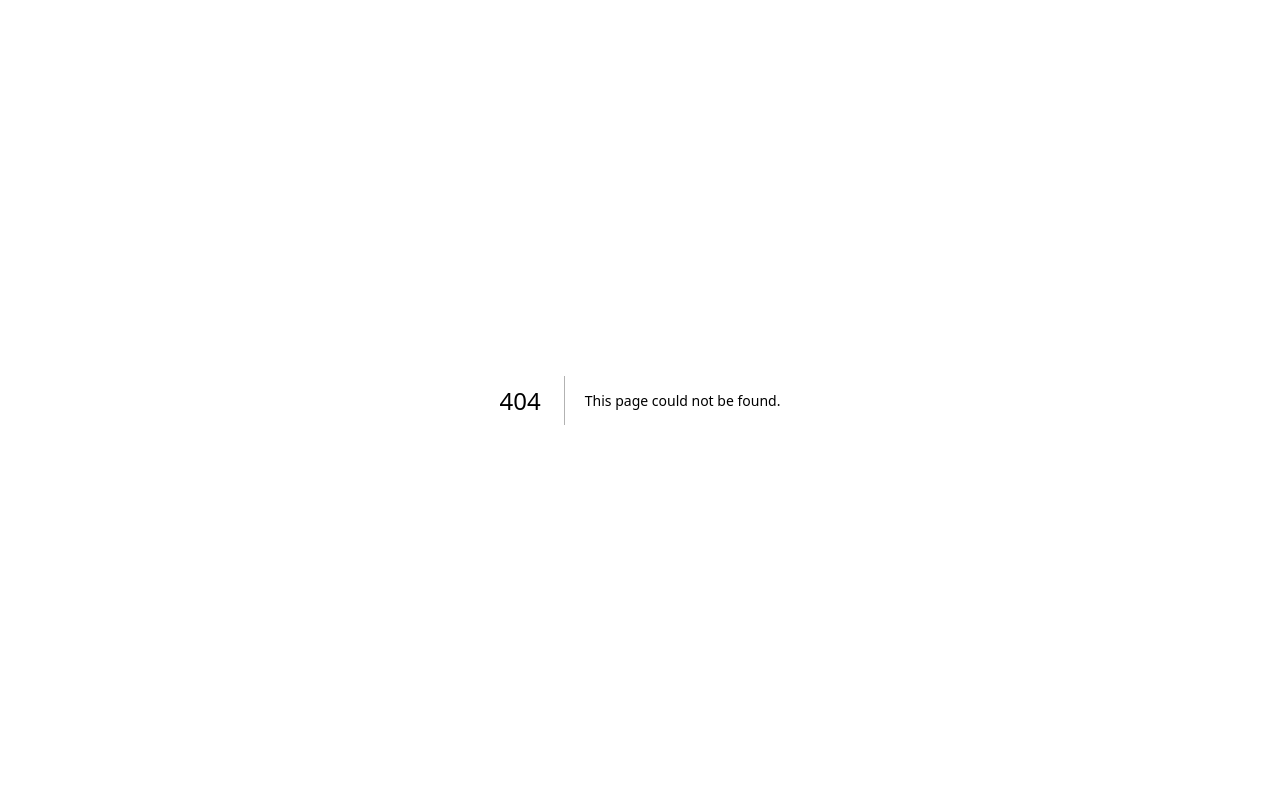
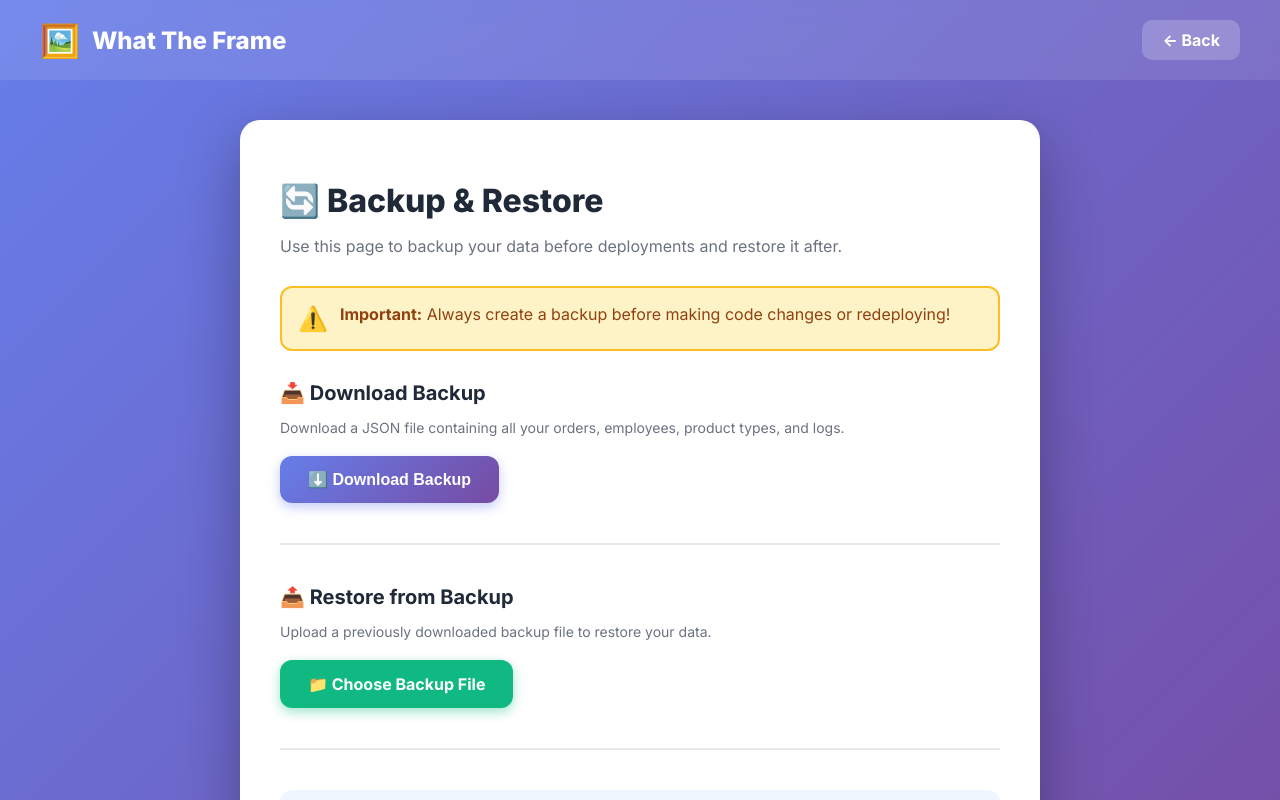
Before and after one commit to thelastgiftteam/engraving-ai-tool, a Next.js app: page /backup in a window 1280 px wide. Before the commit this address had no page. Shown: the top 800 px of the page. Built offline with nearby package versions, Linux system fonts and the light colour scheme.

Commit message:
Create page.js

```diff
--- /dev/null
+++ b/app/backup/page.js
@@ -0,0 +1,290 @@
+"use client";
+
+import { useState } from "react";
+
+export default function BackupPage() {
+  const [restoring, setRestoring] = useState(false);
+  const [message, setMessage] = useState("");
+
+  async function downloadBackup() {
+    try {
+      setMessage("⏳ Creating backup...");
+      const response = await fetch('/api/backup');
+      const blob = await response.blob();
+
+      // Create download link
+      const url = window.URL.createObjectURL(blob);
+      const a = document.createElement('a');
+      a.href = url;
+      a.download = `edge-config-backup-${Date.now()}.json`;
+      document.body.appendChild(a);
+      a.click();
+      window.URL.revokeObjectURL(url);
+      document.body.removeChild(a);
+
+      setMessage("✅ Backup downloaded successfully!");
+    } catch (error) {
+      setMessage("❌ Failed to create backup: " + error.message);
+    }
+  }
+
+  async function handleRestore(e) {
+    const file = e.target.files[0];
+    if (!file) return;
+
+    try {
+      setRestoring(true);
+      setMessage("⏳ Restoring data...");
+
+      const text = await file.text();
+      const data = JSON.parse(text);
+
+      const response = await fetch('/api/restore', {
+        method: 'POST',
+        headers: { 'Content-Type': 'application/json' },
+        body: JSON.stringify(data)
+      });
+
+      const result = await response.json();
+
+      if (result.success) {
+        setMessage(
+          `✅ Data restored successfully!\n\n` +
+          `Orders: ${result.stats.orders}\n` +
+          `Employees: ${result.stats.employees}\n` +
+          `Product Types: ${result.stats.productTypes}\n` +
+          `Logs: ${result.stats.processingLogs}`
+        );
+      } else {
+        setMessage("⚠️ " + result.message + "\n\nResults: " + JSON.stringify(result.results, null, 2));
+      }
+    } catch (error) {
+      setMessage("❌ Failed to restore: " + error.message);
+    } finally {
+      setRestoring(false);
+    }
+  }
+
+  return (
+    <main style={styles.wrapper}>
+      <nav style={styles.nav}>
+        <div style={styles.navBrand}>
+          <span style={styles.logo}>🖼️</span>
+          <span style={styles.brandText}>What The Frame</span>
+        </div>
+        <a href="/" style={styles.navBtn}>← Back</a>
+      </nav>
+
+      <div style={styles.container}>
+        <div style={styles.card}>
+          <h1 style={styles.title}>🔄 Backup & Restore</h1>
+          <p style={styles.subtitle}>
+            Use this page to backup your data before deployments and restore it after.
+          </p>
+
+          <div style={styles.warning}>
+            <span style={styles.warningIcon}>⚠️</span>
+            <div>
+              <strong>Important:</strong> Always create a backup before making code changes or redeploying!
+            </div>
+          </div>
+
+          {/* Backup Section */}
+          <div style={styles.section}>
+            <h2 style={styles.sectionTitle}>📥 Download Backup</h2>
+            <p style={styles.sectionDesc}>
+              Download a JSON file containing all your orders, employees, product types, and logs.
+            </p>
+            <button onClick={downloadBackup} style={styles.primaryBtn}>
+              ⬇️ Download Backup
+            </button>
+          </div>
+
+          {/* Restore Section */}
+          <div style={styles.section}>
+            <h2 style={styles.sectionTitle}>📤 Restore from Backup</h2>
+            <p style={styles.sectionDesc}>
+              Upload a previously downloaded backup file to restore your data.
+            </p>
+            <label style={styles.uploadLabel}>
+              <input
+                type="file"
+                accept=".json"
+                onChange={handleRestore}
+                disabled={restoring}
+                style={styles.fileInput}
+              />
+              <span style={styles.uploadBtn}>
+                {restoring ? "⏳ Restoring..." : "📁 Choose Backup File"}
+              </span>
+            </label>
+          </div>
+
+          {/* Message Display */}
+          {message && (
+            <div style={styles.message}>
+              <pre style={styles.messageText}>{message}</pre>
+            </div>
+          )}
+
+          {/* Instructions */}
+          <div style={styles.instructions}>
+            <h3 style={styles.instructionsTitle}>📋 How to Use:</h3>
+            <ol style={styles.instructionsList}>
+              <li><strong>Before Deployment:</strong> Click "Download Backup" to save your data</li>
+              <li><strong>Make Changes:</strong> Update your code and push to GitHub</li>
+              <li><strong>After Deployment:</strong> Come back here and click "Choose Backup File"</li>
+              <li><strong>Select File:</strong> Choose the JSON file you downloaded in step 1</li>
+              <li><strong>Done!</strong> Your data is restored</li>
+            </ol>
+          </div>
+        </div>
+      </div>
+    </main>
+  );
+}
+
+const styles = {
+  wrapper: {
+    minHeight: "100vh",
+    background: "linear-gradient(135deg, #667eea 0%, #764ba2 100%)",
+  },
+  nav: {
+    display: "flex",
+    justifyContent: "space-between",
+    alignItems: "center",
+    padding: "20px 40px",
+    background: "rgba(255,255,255,0.1)",
+    backdropFilter: "blur(10px)",
+  },
+  navBrand: {
+    display: "flex",
+    alignItems: "center",
+    gap: "12px",
+  },
+  logo: {
+    fontSize: "32px",
+  },
+  brandText: {
+    fontSize: "24px",
+    fontWeight: "800",
+    color: "#fff",
+  },
+  navBtn: {
+    padding: "10px 20px",
+    background: "rgba(255,255,255,0.2)",
+    color: "#fff",
+    borderRadius: "10px",
+    textDecoration: "none",
+    fontWeight: "700",
+  },
+  container: {
+    maxWidth: "800px",
+    margin: "40px auto",
+    padding: "0 20px",
+  },
+  card: {
+    background: "#fff",
+    borderRadius: "20px",
+    padding: "40px",
+    boxShadow: "0 20px 60px rgba(0,0,0,0.3)",
+  },
+  title: {
+    fontSize: "32px",
+    fontWeight: "800",
+    marginBottom: "10px",
+    color: "#1f2937",
+  },
+  subtitle: {
+    fontSize: "16px",
+    color: "#6b7280",
+    marginBottom: "30px",
+  },
+  warning: {
+    display: "flex",
+    gap: "12px",
+    padding: "16px",
+    background: "#fef3c7",
+    border: "2px solid #fbbf24",
+    borderRadius: "12px",
+    marginBottom: "30px",
+    color: "#92400e",
+  },
+  warningIcon: {
+    fontSize: "24px",
+  },
+  section: {
+    marginBottom: "40px",
+    paddingBottom: "40px",
+    borderBottom: "2px solid #e5e7eb",
+  },
+  sectionTitle: {
+    fontSize: "20px",
+    fontWeight: "700",
+    marginBottom: "8px",
+    color: "#1f2937",
+  },
+  sectionDesc: {
+    fontSize: "14px",
+    color: "#6b7280",
+    marginBottom: "20px",
+  },
+  primaryBtn: {
+    padding: "14px 28px",
+    background: "linear-gradient(135deg, #667eea 0%, #764ba2 100%)",
+    color: "#fff",
+    border: "none",
+    borderRadius: "12px",
+    fontSize: "16px",
+    fontWeight: "700",
+    cursor: "pointer",
+    boxShadow: "0 4px 12px rgba(102, 126, 234, 0.4)",
+  },
+  uploadLabel: {
+    display: "inline-block",
+    cursor: "pointer",
+  },
+  fileInput: {
+    display: "none",
+  },
+  uploadBtn: {
+    display: "inline-block",
+    padding: "14px 28px",
+    background: "#10b981",
+    color: "#fff",
+    borderRadius: "12px",
+    fontSize: "16px",
+    fontWeight: "700",
+    cursor: "pointer",
+    boxShadow: "0 4px 12px rgba(16, 185, 129, 0.4)",
+  },
+  message: {
+    padding: "20px",
+    background: "#f3f4f6",
+    borderRadius: "12px",
+    marginBottom: "30px",
+  },
+  messageText: {
+    fontSize: "14px",
+    fontFamily: "monospace",
+    margin: 0,
+    whiteSpace: "pre-wrap",
+    color: "#1f2937",
+  },
+  instructions: {
+    background: "#eff6ff",
+    padding: "20px",
+    borderRadius: "12px",
+  },
+  instructionsTitle: {
+    fontSize: "18px",
+    fontWeight: "700",
+    marginBottom: "12px",
+    color: "#1e40af",
+  },
+  instructionsList: {
+    paddingLeft: "20px",
+    margin: 0,
+    color: "#1e40af",
+  },
+};
```
